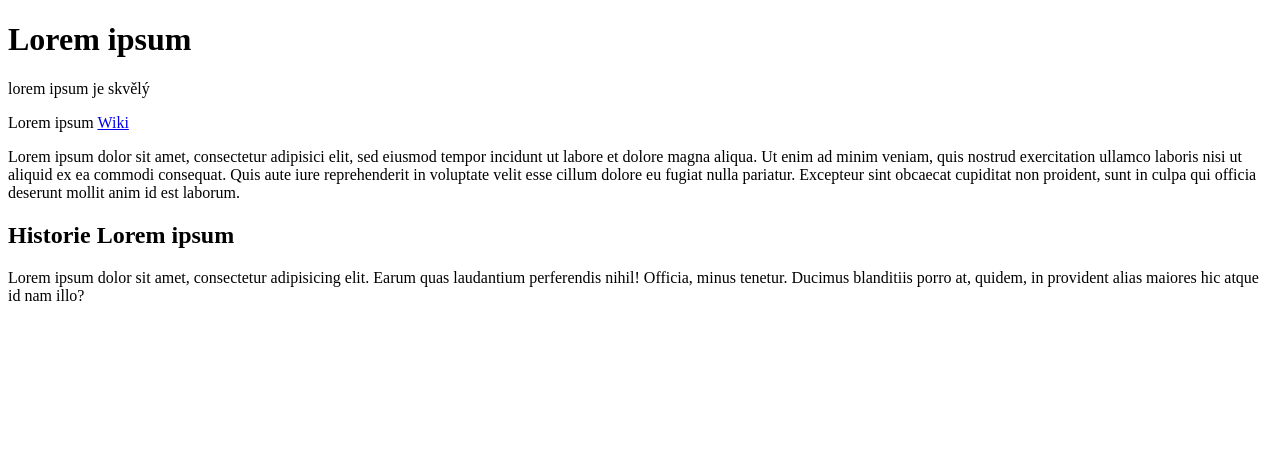
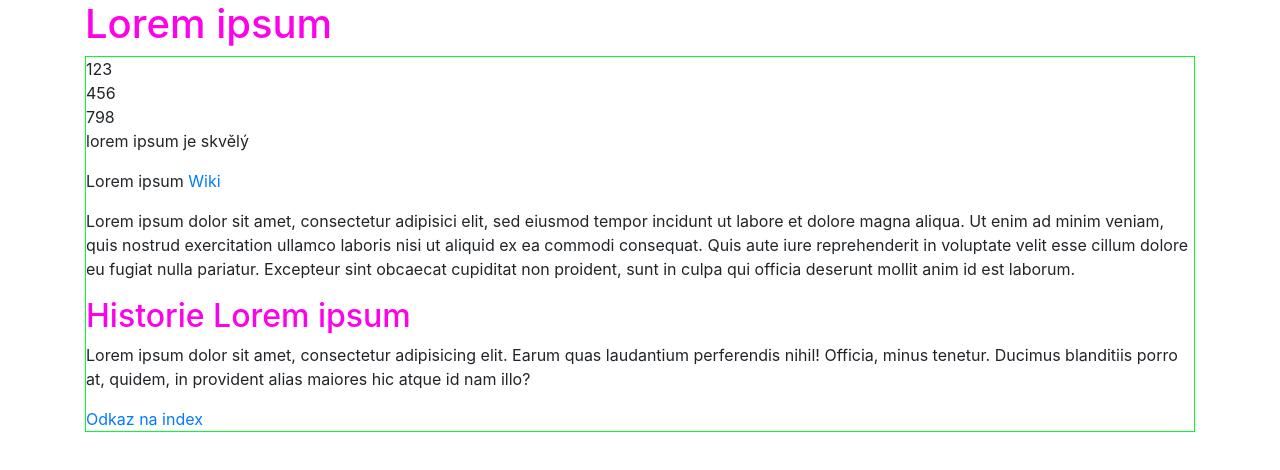
Before and after one commit to gyarab/2026_WT_Kout, a plain HTML site: page prvni.html in a window 1280 px wide. Drawn offline with nearby package versions, Linux system fonts and the light colour scheme.

```diff
--- a/prvni.html
+++ b/prvni.html
@@ -2,12 +2,27 @@
 <html lang="cs">
     <head>
         <meta charset="utf-8">
+        <meta name="viewport" content="width=device-width, initial-scale=1.0">
+        <link href="https://cdn.jsdelivr.net/npm/bootstrap@6.0.0-alpha.1/dist/css/bootstrap.min.css" rel="stylesheet" integrity="sha384-B/GM4XqrwHnWXNOWMbloTmrYXZg10cakYGmpfsR/bbzQ6JAJI4ihuyADKLnBgrCe" crossorigin="anonymous">
+        <style>
+            h1, h2{
+                color: rgb(255, 0, 234);
+            }
+            .oramovane {
+                border: 1px solid rgb(0, 255, 42);
+            }
+        </style>
         <title>První stránečka</title>
     </head>
     <body>
+        <div class="container">
             <h1>
                 Lorem ipsum
             </h1>
+            <div class="oramovane">
+                <div>123</div>
+                <div>456</div>
+                <div>798</div>
             <p>
                 lorem ipsum je skvělý
             </p>
@@ -29,5 +44,8 @@
             <p>
                 Lorem ipsum dolor sit amet, consectetur adipisicing elit. Earum quas laudantium perferendis nihil! Officia, minus tenetur. Ducimus blanditiis porro at, quidem, in provident alias maiores hic atque id nam illo?
             </p>
+            <a href="C:\Users\jachym.kout.s\.vscode\2026_WT_Kout\index.html">Odkaz na index</a>
+            <script type="module" src="https://cdn.jsdelivr.net/npm/bootstrap@6.0.0-alpha.1/dist/js/bootstrap.bundle.min.js" integrity="sha384-1a/pXj49ZQ1aHEmrJ+gMw1otqoVsYwlEnlD8mIfY2TV03r20Y0CN7uqx1tQogjPL" crossorigin="anonymous"></script>
+        </div>
     </body>
 </html>
```
Also changed, not shown: index.html (added, +13 -0 lines). Lines whose indentation alone changed are shown as unchanged.
